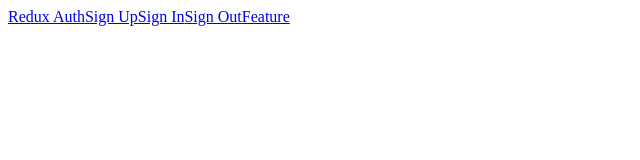
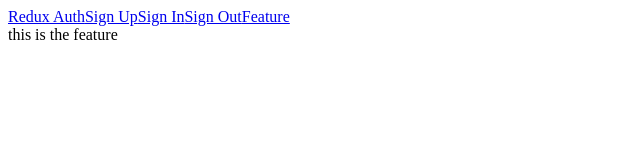
Before and after one commit to seangrant118/adv-react-redux-auth, a React (Create React App) app in the folder client/: page /feature in a window 1280 px wide. Shown: the top 160 px of the page, without its empty margins (0-640 px from the left). Built offline with nearby package versions, Linux system fonts and the light colour scheme.

Commit message:
feature component

```diff
--- /dev/null
+++ b/client/src/components/Feature.js
@@ -0,0 +1,9 @@
+import React from "react";
+
+class Feature extends React.Component {
+  render() {
+    return <div>this is the feature</div>;
+  }
+}
+
+export default Feature;
--- a/client/src/index.js
+++ b/client/src/index.js
@@ -8,6 +8,7 @@
 import Welcome from "./components/Welcome";
 import Signup from "./components/auth/Signup";
 import reducers from "./reducers";
+import Feature from "./components/Feature";
 
 const store = createStore(reducers, {}, applyMiddleware(reduxThunk));
 
@@ -17,6 +18,7 @@
       <App>
         <Route path="/" component={Welcome} exact={true} />
         <Route path="/signup" component={Signup} />
+        <Route path="/feature" component={Feature} />
       </App>
     </BrowserRouter>
   </Provider>,
```
